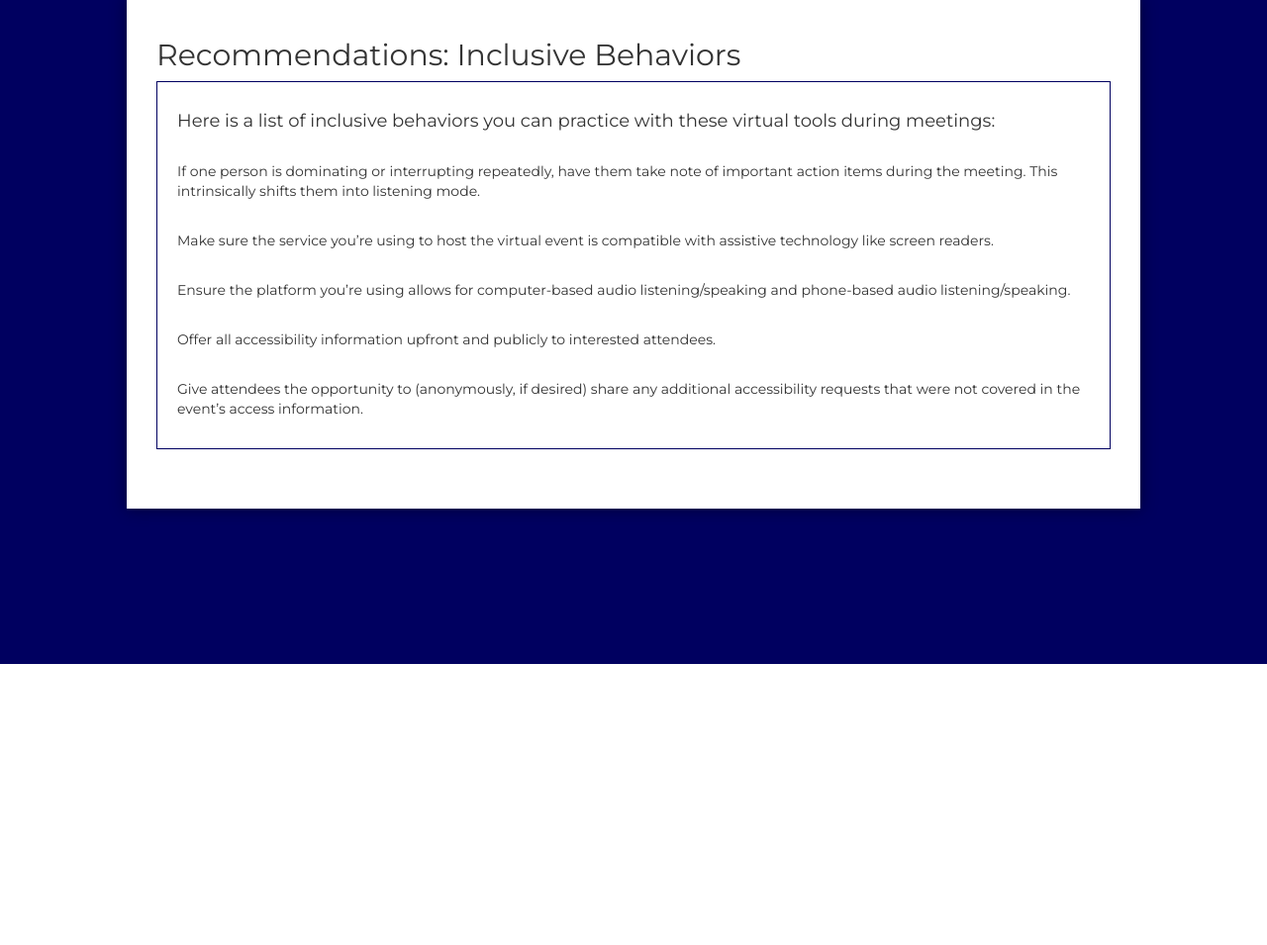
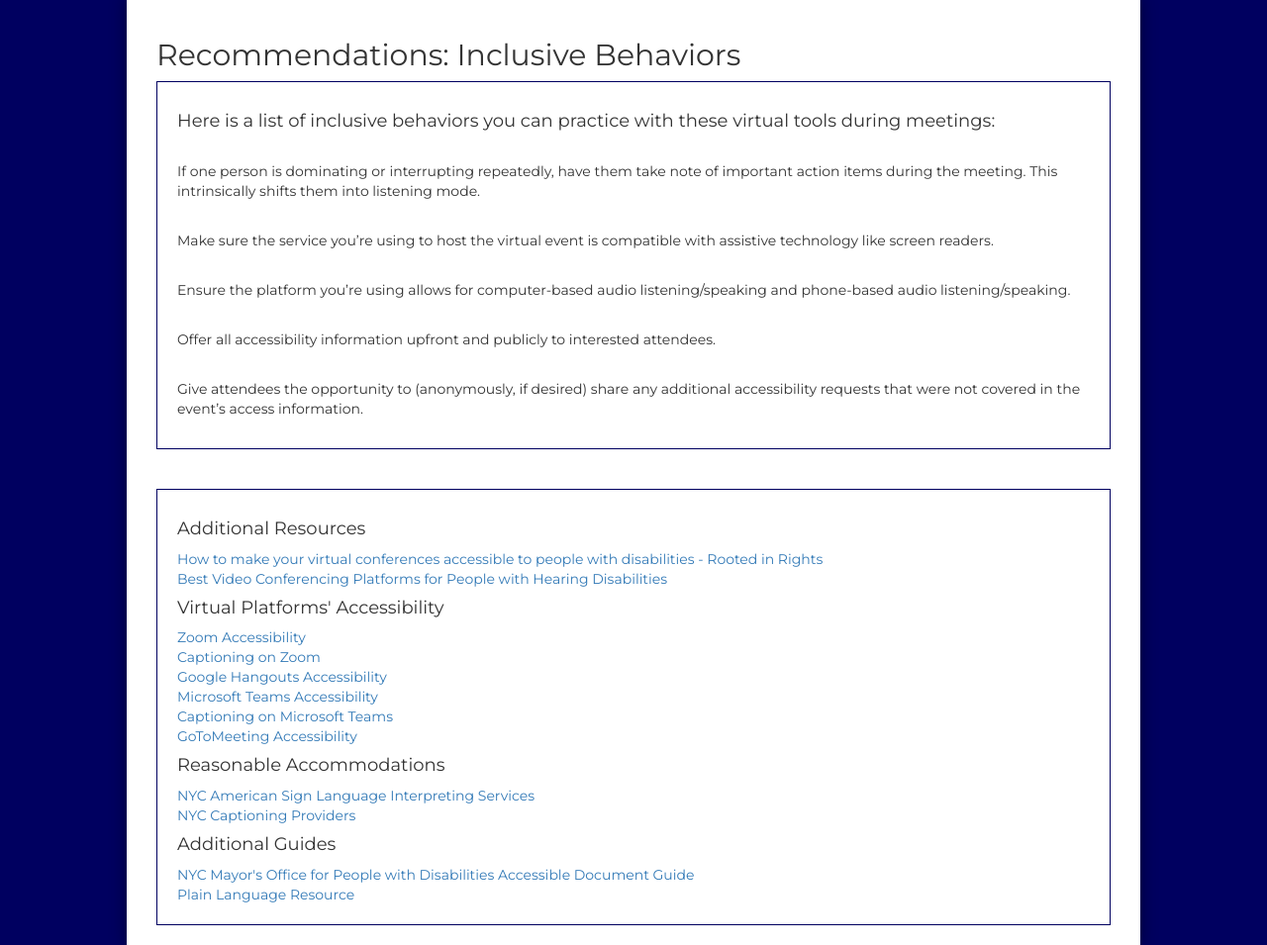
Before and after one commit to s-ratnam/CS6795-Project, a Flask app: page /results_no in a window 1280 px wide. Shown: the part 129-1084 px from the top of the page at 99% size. Before the commit the page ends 800 px from the top, so only its background shows below. Run offline with Flask 2, Linux system fonts and the light colour scheme; some libraries are stand-ins or nearby versions.

Commit message:
Added Resources

```diff
--- a/templates/layouts/results_no.html
+++ b/templates/layouts/results_no.html
@@ -105,8 +105,38 @@ table,th,tbody,tr, td, th{
           </div>
         <br>
         <br>
+        <div id = "inclusive-behaviors">
+                <h4>Additional Resources</h4>
+                <a href="https://rootedinrights.org/how-to-make-your-virtual-meetings-and-events-accessible-to-the-disability-community/">How to make your virtual conferences accessible to people with disabilities - Rooted in Rights</a>
+                <br>
+                <a href="https://bighack.org/best-videoconferencing-apps-and-software-for-accessibility/">Best Video Conferencing Platforms for People with Hearing Disabilities</a>
+                <br>
+                <h4>Virtual Platforms' Accessibility</h4>
+                <a href="https://zoom.us/accessibility">Zoom Accessibility</a>
+                <br>
+                <a href="https://support.zoom.us/hc/en-us/articles/207279736-Getting-started-with-closed-captioning">Captioning on Zoom</a>
+                <br>
+                <a href="https://support.google.com/meet/answer/7313544?hl=en">Google Hangouts Accessibility</a>
+                <br>
+                <a href="https://support.office.com/en-us/article/accessibility-overview-of-microsoft-teams-2d4009e7-1300-4766-87e8-7a217496c3d5">Microsoft Teams Accessibility</a>
+                <br>
+                <a href="https://support.office.com/en-us/article/use-live-captions-in-a-teams-meeting-4be2d304-f675-4b57-8347-cbd000a21260">Captioning on Microsoft Teams</a>
+                <br>
+                <a href="https://support.goto.com/meeting/help/what-accessbility-features-are-available-in-gotomeeting">GoToMeeting Accessibility</a>
+                <br>
+                <h4>Reasonable Accommodations</h4>
+                <a href="https://www1.nyc.gov/site/mopd/resources/american-sign-language-interpreters.page">NYC American Sign Language Interpreting Services</a>
+                <br>
+                <a href="https://www1.nyc.gov/site/mopd/resources/cart-vendors.page">NYC Captioning Providers </a>
+                <br>
+                <h4>Additional Guides</h4>
+                <a href="https://www1.nyc.gov/assets/mopd/downloads/pdf/MOPD-Accessible-Documents-Guide-2020.pdf">NYC Mayor's Office for People with Disabilities Accessible Document Guide</a>
+                <br>
+                <a href="https://plainlanguage.gov/">Plain Language Resource</a>
+        </div>
 
     </div>
+
   </body>
   <script type="text/javascript" src="https://ajax.googleapis.com/ajax/libs/jquery/1.5.0/jquery.min.js"></script>
   <script type="text/javascript">
```
